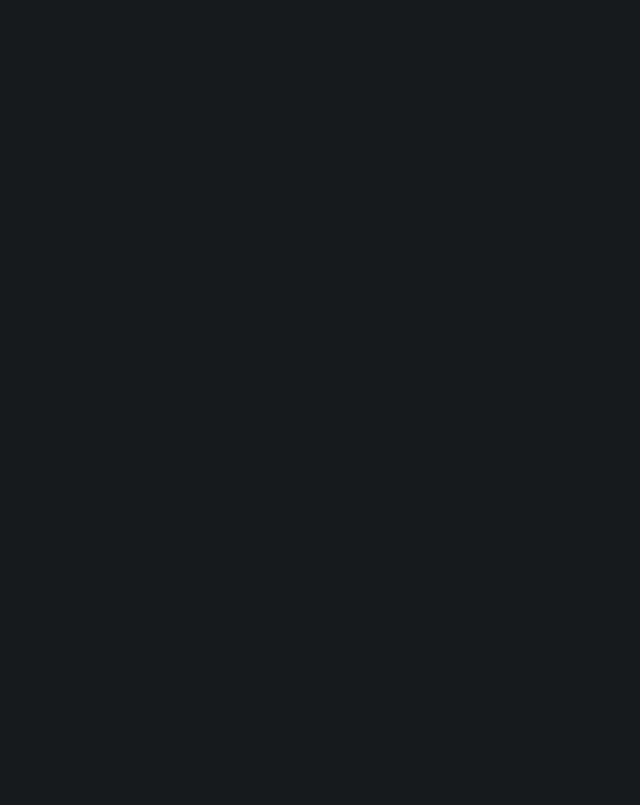
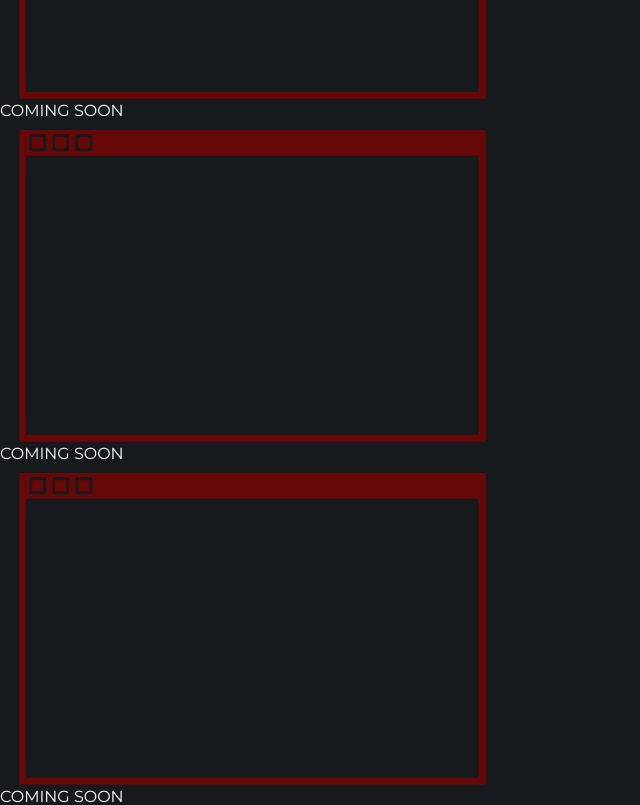
Before and after one commit to wi1dcode/portfolio-react, a React (Create React App) app in the folder frontend/: page / in a window 1280 px wide. Shown: the part 2640-3445 px from the top of the page, without its empty margins (0-640 px from the left). Before the commit the page ends 2615 px from the top, so only its background shows below. Built offline with nearby package versions, Linux system fonts and the light colour scheme; no server answers; a web font is replaced by a local one.

Commit message:
projects page in progress

```diff
--- a/frontend/src/App.css
+++ b/frontend/src/App.css
@@ -104,6 +104,18 @@ header {
     width: 40%;
 }
 
+
+/* ------------------------ PROJECTS PAGE ------------------------ */
+
+.project_window {
+    background-image: url(./img/project_window.png);
+    background-repeat: no-repeat;
+    background-size: cover;
+    width: 500px;
+    height: 319px;
+}
+
+
 /* ------------------------ FOOTER ------------------------ */
 
 
--- /dev/null
+++ b/frontend/src/components/Project.js
@@ -0,0 +1,9 @@
+const Project = () => {
+    return <div className="projects_inner">
+        <div className='project_window'></div>
+        {/* <img src=""></img> DATABASE PROJECT */}
+      <h3 className="uppercase">coming soon</h3>
+    </div>
+  }
+
+  export default Project
--- a/frontend/src/pages/Home.js
+++ b/frontend/src/pages/Home.js
@@ -6,6 +6,7 @@ import Navbar from "../components/Navbar"
 import Skills from "../components/Skills"
 import Title from "../components/Title"
 import Window from "../components/Window"
+import Project from "../components/Project"
 
 const Home = () => {
   const [categories, setCategories] = useState([])
@@ -41,7 +42,10 @@ const Home = () => {
             </section>
             <section className="projects">
               <Title>Projects</Title>
-
+              <Project/>
+              <Project/>
+              <Project/>
+              <Project/>
             </section>
           </Container>
       </main>
```
